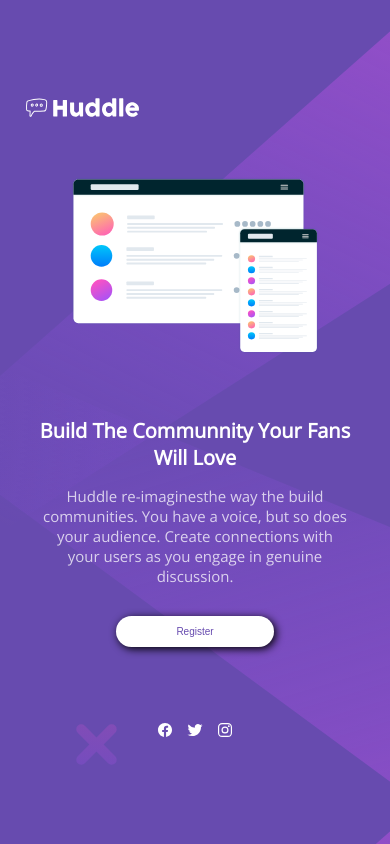
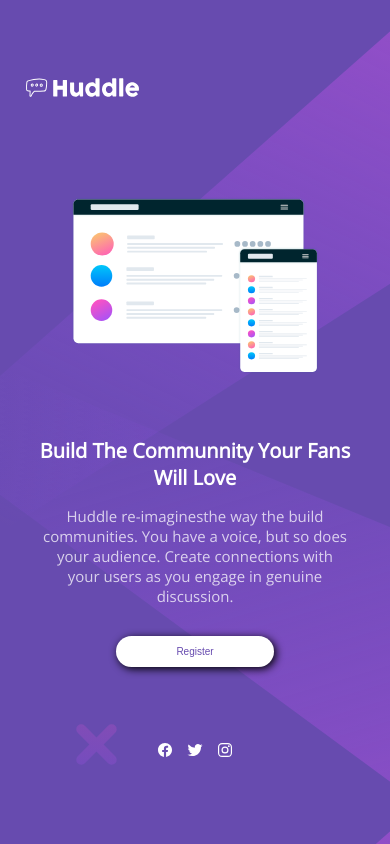
Before and after one commit to rica999/P-gina-de-destino-de-Huddle, a plain HTML site: page index.html in a window 390 px wide. Drawn offline with nearby package versions, Linux system fonts and the light colour scheme.

Commit message:
Posicion de logo corregida

```diff
--- a/_logo.scss
+++ b/_logo.scss
@@ -6,7 +6,7 @@
 }
 @media screen and (max-width:850px) {
     .logo-imagen{
-        padding: 0 0 30px;
+        padding: 0 0 70px;
         img{
             width: 35%;
         }
```
Also changed, not shown: estilos.css.
